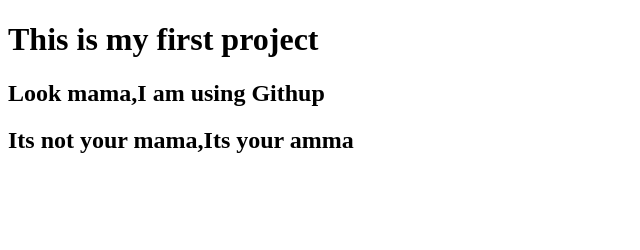
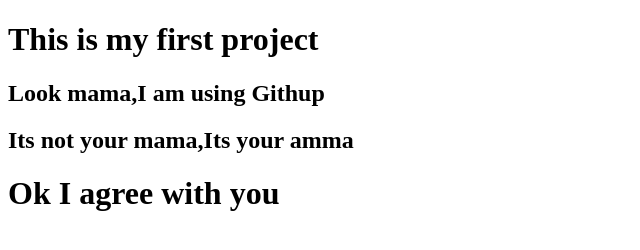
Before and after one commit to habibullah49/my-website, a plain HTML site: page index.html in a window 1280 px wide. Shown: the whole page, without its empty margins (0-640 px from the left). Drawn offline with Linux system fonts and the light colour scheme.

Commit message:
added agrement

```diff
--- a/index.html
+++ b/index.html
@@ -9,5 +9,6 @@
   <h1>This is my first project</h1>
   <h2>Look mama,I am using Githup</h2>
   <h2>Its not your mama,Its your amma</h2>
+  <h1>Ok I agree with you</h1>
 </body>
 </html>
```
